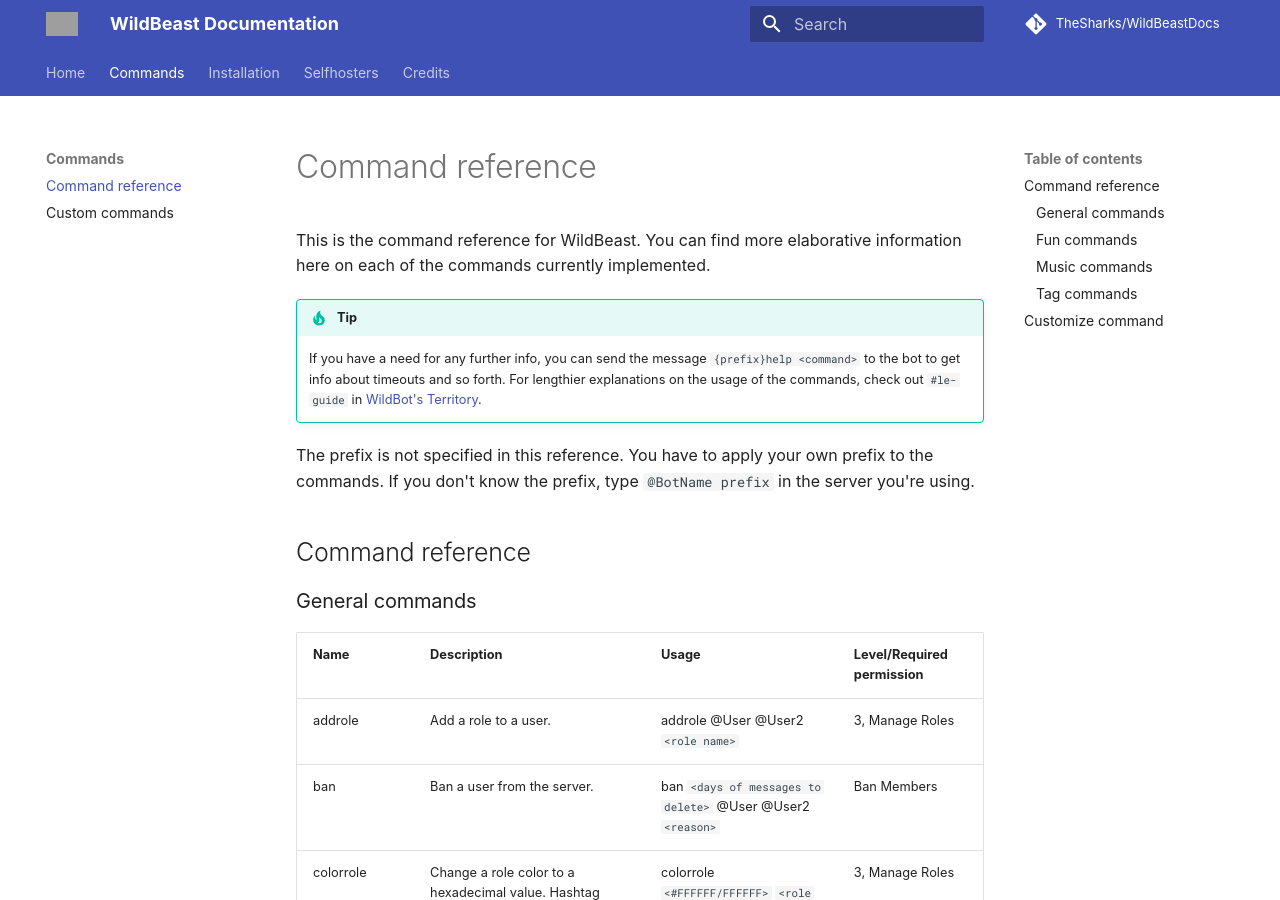
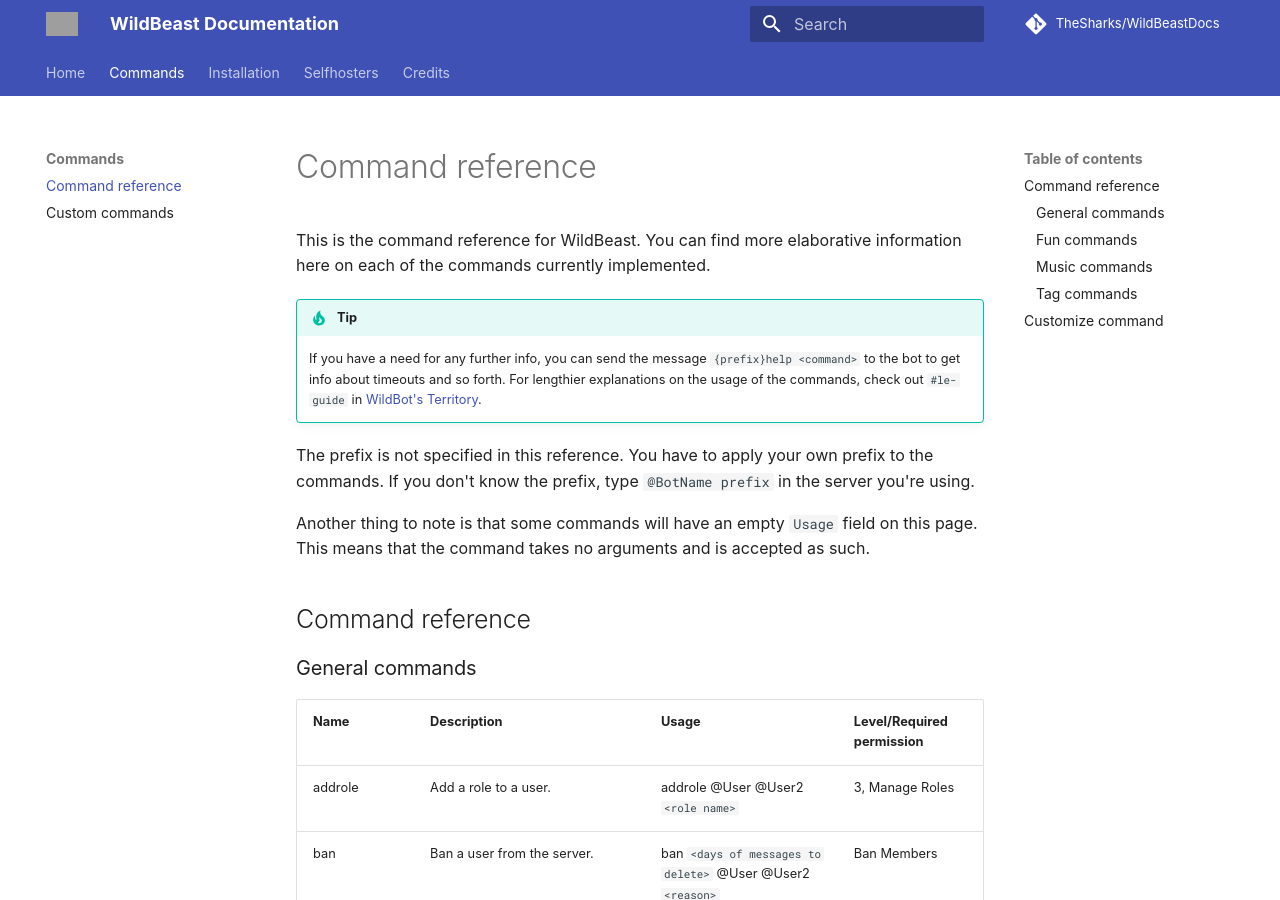
Before and after one commit to TheSharks/WildBeastDocs, an MkDocs documentation site: the page built from docs/commands.md, in a window 1280 px wide and 900 px high. Built offline with MkDocs 1.6.1 and Material for MkDocs 9.7.7, drawn with Linux system fonts in a browser that asks for light colours; some web fonts are replaced; comment, search, counter and statistics services are not loaded; old or Windows-style settings are respelled for this version of MkDocs; grey boxes are pictures that could not be loaded.

Commit message:
Forgot this

```diff
--- a/docs/commands.md
+++ b/docs/commands.md
@@ -4,6 +4,8 @@
     If you have a need for any further info, you can send the message `{prefix}help <command>` to the bot to get info about timeouts and so forth. For lengthier explanations on the usage of the commands, check out `#le-guide` in [WildBot's Territory](https://discord.gg/wildbot).
 
 The prefix is not specified in this reference. You have to apply your own prefix to the commands. If you don't know the prefix, type `@BotName prefix` in the server you're using.
+
+Another thing to note is that some commands will have an empty `Usage` field on this page. This means that the command takes no arguments and is accepted as such.
 
 ## Command reference
 
```
